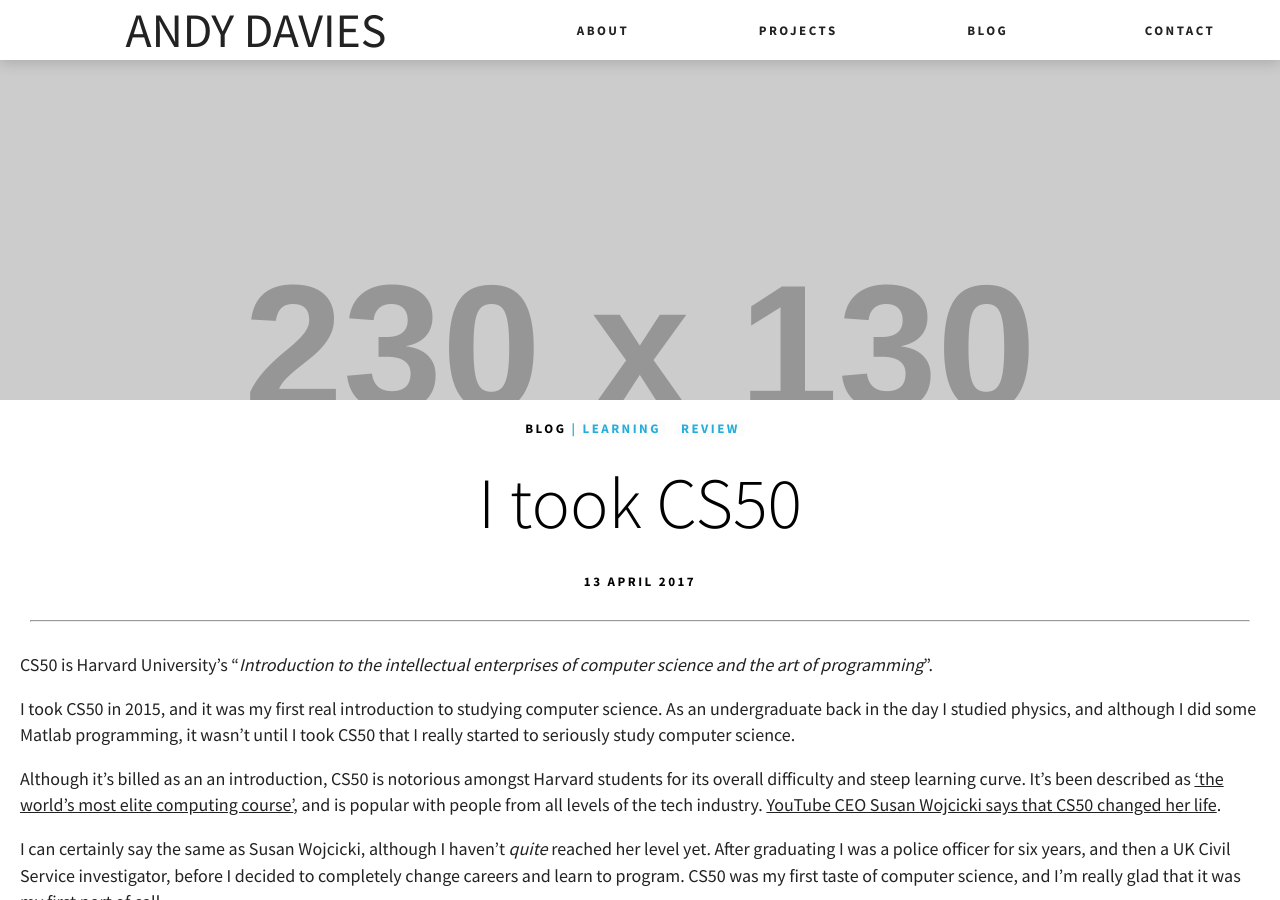
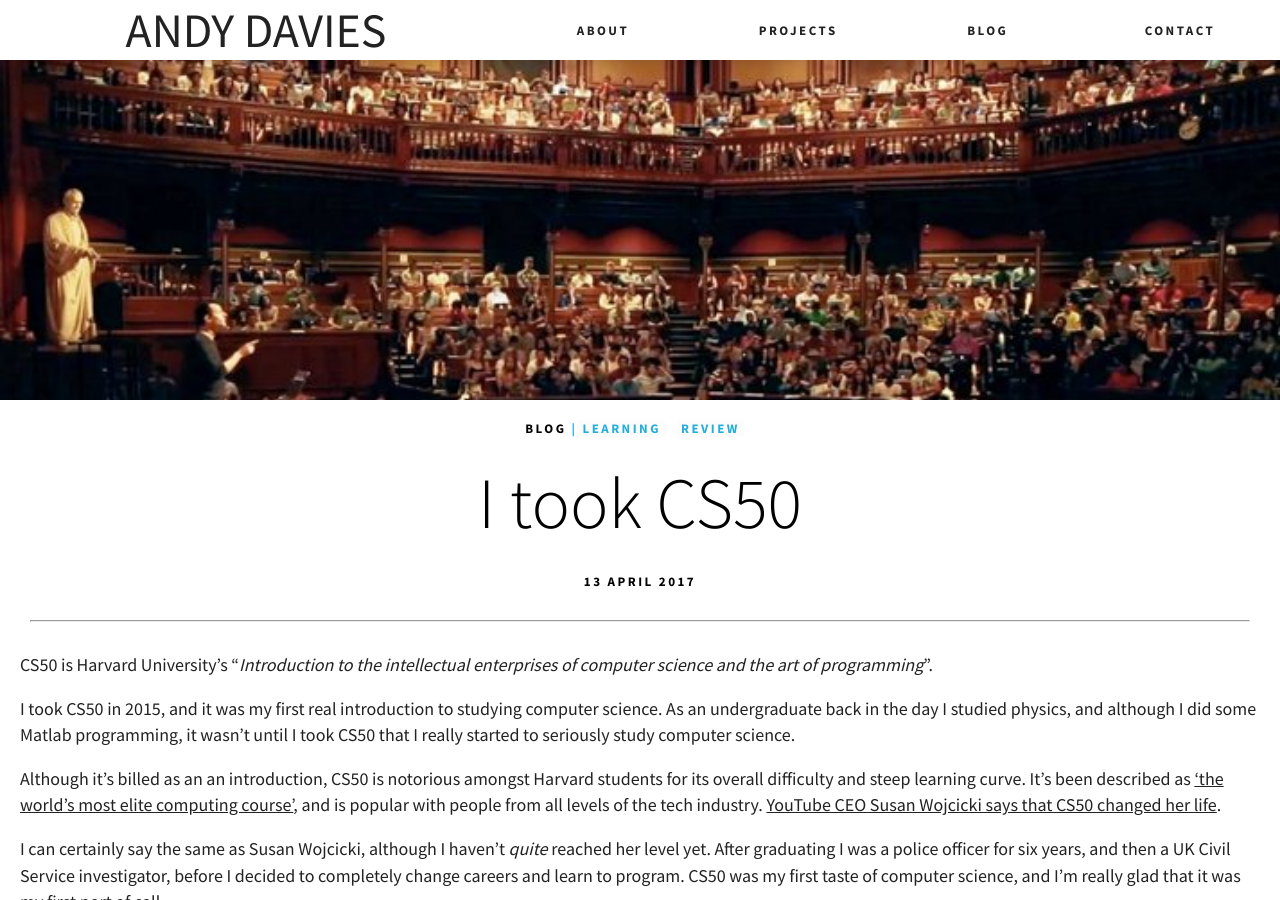
Before and after one commit to andavies/andavies.github.io, a Jekyll site: the page built from _posts/2017-02-13-I-took-CS50.md, in a window 1280 px wide and 900 px high. Built offline with Jekyll 4.4.1, drawn with Linux system fonts in a browser that asks for light colours.

Commit message:
Add cs50 post images

```diff
--- a/_layouts/post.html
+++ b/_layouts/post.html
@@ -7,7 +7,7 @@ layout: master
 	<header class="article-header">
 
 		<div class="article-banner"
-		     style="background-image: url({{ site.url }}/{{ page.image_url }})"">
+		     style="background-image: url({{ site.url }}/{{ page.large_image_url }})"">
 
 		</div>
 
--- a/_posts/2017-02-13-I-took-CS50.md
+++ b/_posts/2017-02-13-I-took-CS50.md
@@ -3,7 +3,8 @@ layout: post
 title: "I took CS50"
 date: 2017-04-13
 tags: ["learning", "review"]
-image_url: "https://placehold.it/230x130"
+small_image_url: "images/cs50-230x130.jpg"
+large_image_url: "images/cs50-800x400.jpg"
 featured: true
 ---
 
--- a/blog.html
+++ b/blog.html
@@ -27,7 +27,7 @@ layout: master
 
 			<div class="article-preview-excerpt">
 
-				<img src="{{ post.image_url }}">
+				<img src="{{ site.url }}/{{ post.small_image_url }}">
 
 				<div>
 					<p>{{ post.excerpt }}</p>
--- a/index.html
+++ b/index.html
@@ -127,7 +127,7 @@ layout: master
 		<article class="featured-post">
 
 			<h3 class="featured-post-title">{{ post.title }}</h3>
-			<img src="{{ post.image_url }}">
+			<img src="{{ site.url }}/{{ post.small_image_url }}">
 			<p>{{ post.excerpt }}</p>
 
 			<div class="buttons-wrapper">
```
Also changed, not shown: images/CS50-logo.jpg (deleted), images/cs50-230x130.jpg (added), images/cs50-800x400.jpg (added).
